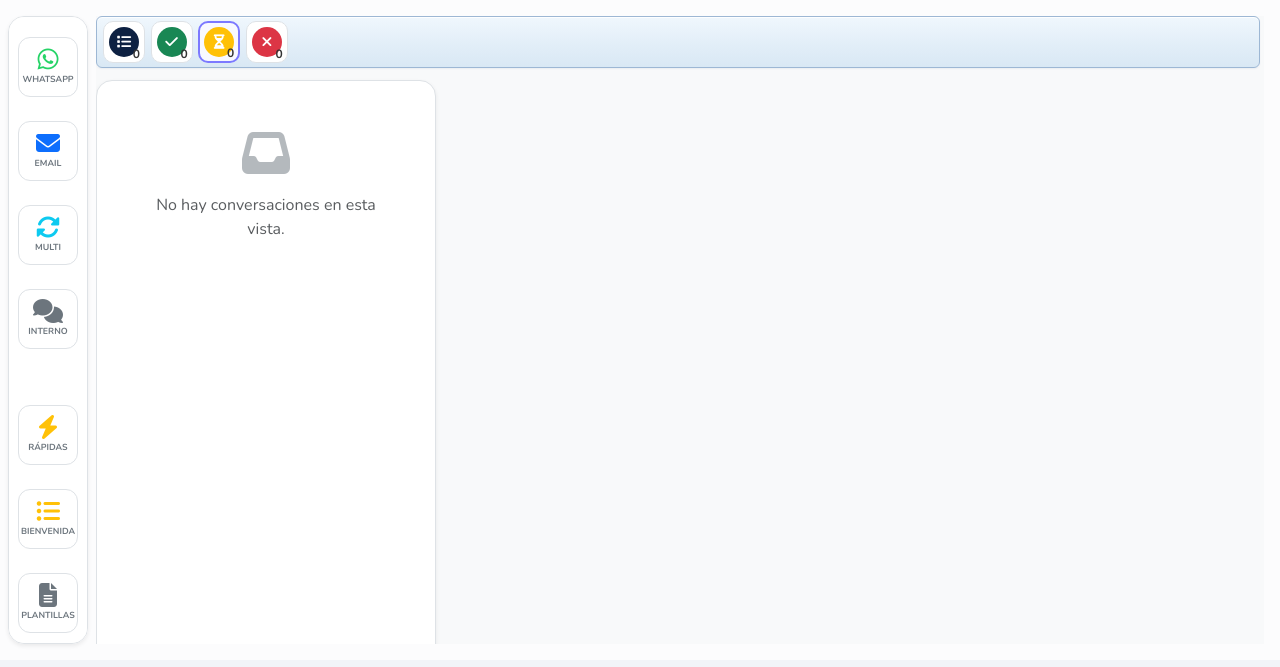
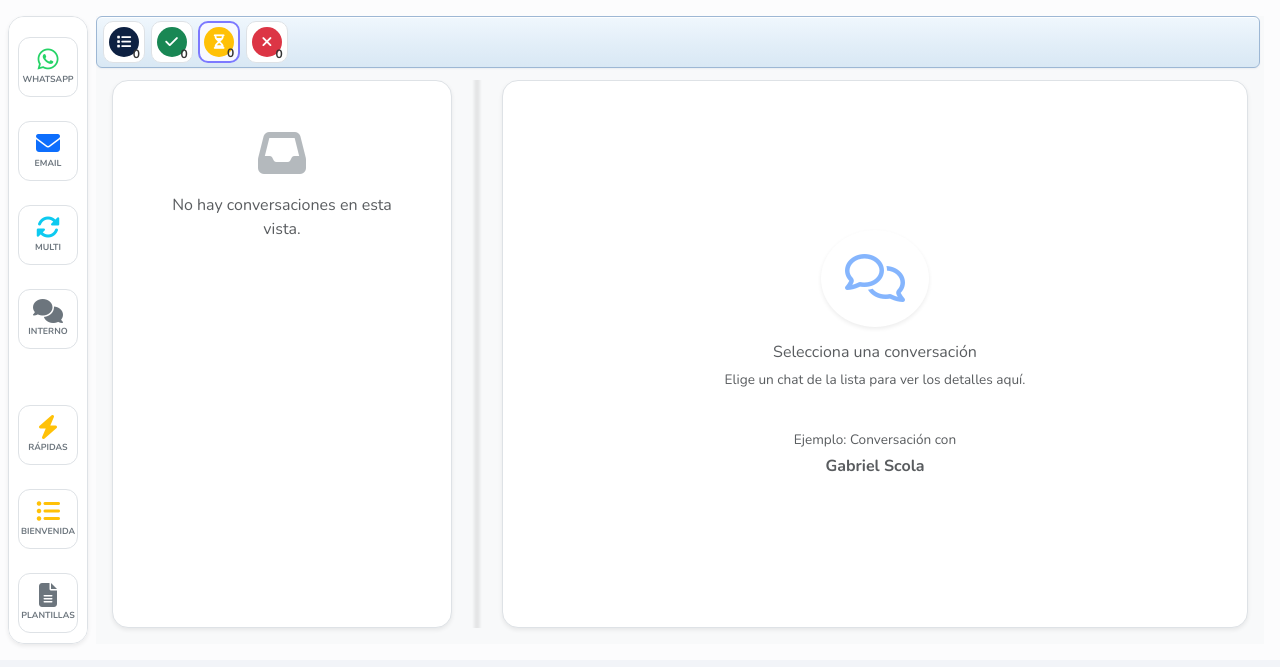
Before and after one commit to GuasosDev/CarolGiuliani, a Django app: page /communications/ in a window 1280 px wide. Shown: the part 133-800 px from the top of the page. Run offline with Django 4.2, Linux system fonts and the light colour scheme; the visitor is signed in with stand-in values (Sample User, id 1); data that the repository does not hold is empty; parts of the project's set-up code (start-up, migrations or seed data) failed here and were passed over; some libraries are stand-ins or nearby versions.

Commit message:
modificacion de dashboard.html

```diff
--- a/communications/templates/communications/dashboard.html
+++ b/communications/templates/communications/dashboard.html
@@ -2,6 +2,7 @@
 {% load comm_mail %}
 {% load static %}
 {% block comm_content %}
+
 <div class="comm-main-toolbar-wrap">
     {% if current_channel == 'email' %}
         {% include "communications/partials/email_toolbar.html" %}
@@ -39,9 +40,10 @@
             <span class="filter-count">{{ closed_count }}</span>
         </a>
         </div>
+    {% endif %}
 </div>
-{% endif %}
-    <!-- Main Content Area: 2 Columns (Status column removed) -->
+
+<div class="comm-dashboard-shell d-flex h-100 flex-grow-1 overflow-hidden{% if current_channel == 'email' %} comm-mail-dashboard-row{% endif %}" data-comm-dashboard data-current-channel="{{ current_channel|default:'all' }}">
     <!-- Main Content Area: 2 Columns (Status column removed) -->
 
     <!-- Column 1: Conversation List (3 cols) -->
@@ -63,12 +65,12 @@
                         onclick="loadEmailMessage(this, '{{ em.id }}')">
 
                         <div class="d-flex justify-content-between align-items-start mb-1 gap-2">
-                            <div class="d-flex align-items-start text-truncate flex-grow-1 gap-2" style="min-width: 0;">
                             <div class="d-flex justify-content-between align-items-center">
                                     <small class="text-muted text-truncate">
                                         De:{{ em.message.sender_name|default:em.from_address|default:"-" }}
                                     </small>
                                 </div>
+                            <div class="d-flex align-items-start text-truncate flex-grow-1 gap-2" style="min-width: 0;">
                                 <span class="comm-email-subject text-truncate small {% if em.message.direction == 'inbound' and not em.message.is_read %}unread fw-bolder{% else %}fw-normal text-secondary{% endif %}">
                                     {{ em.subject|default:"(Sin asunto)"|decode_email_subject|truncatechars:56 }}
                                 </span>
@@ -101,7 +103,6 @@
                         <p>No hay emails en esta vista.</p>
                     </div>
                     {% endfor %}
-
 
                     {% elif current_status == 'inbox' %}
                     {% for group in grouped_conversations %}
```
Lines whose indentation alone changed are shown as unchanged.
